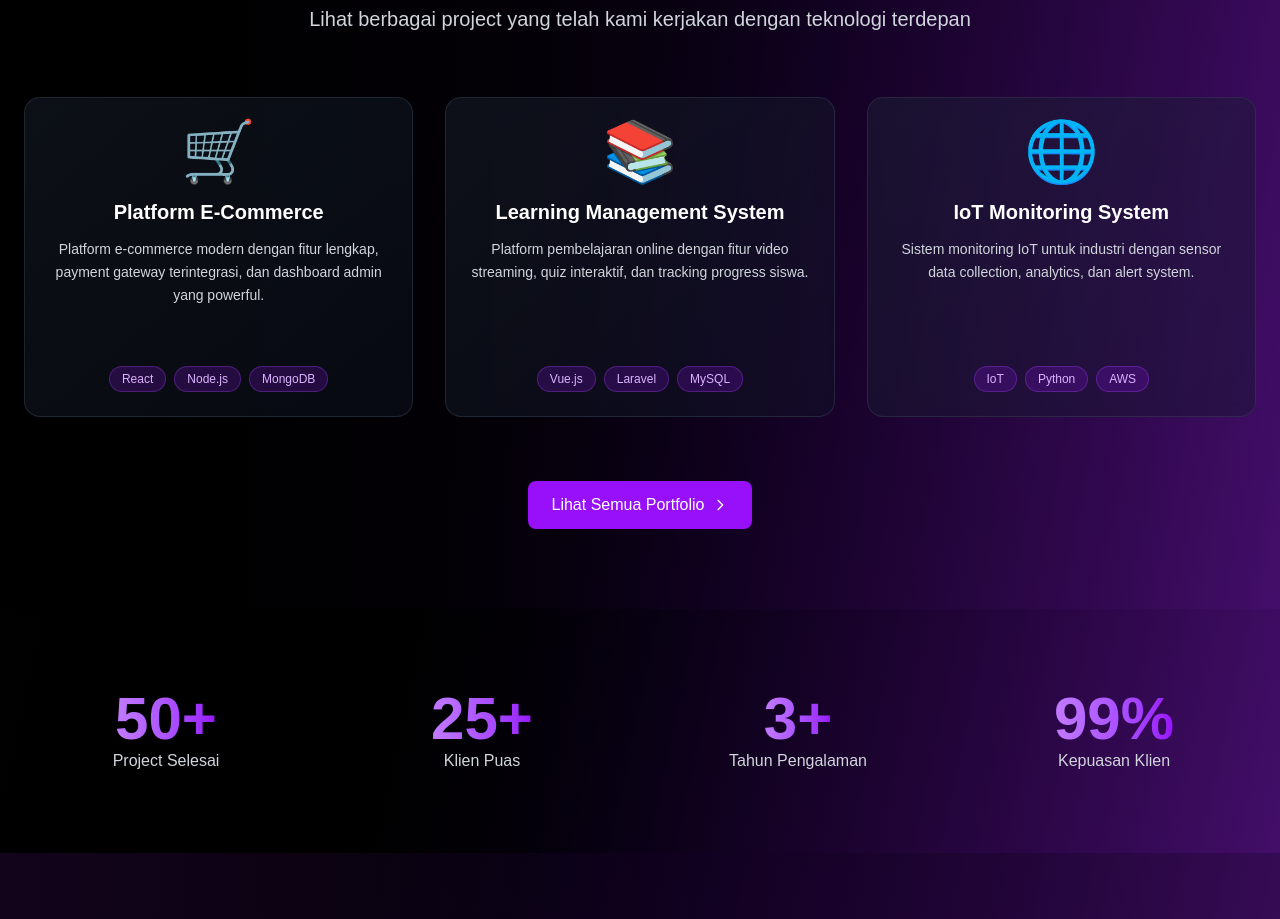
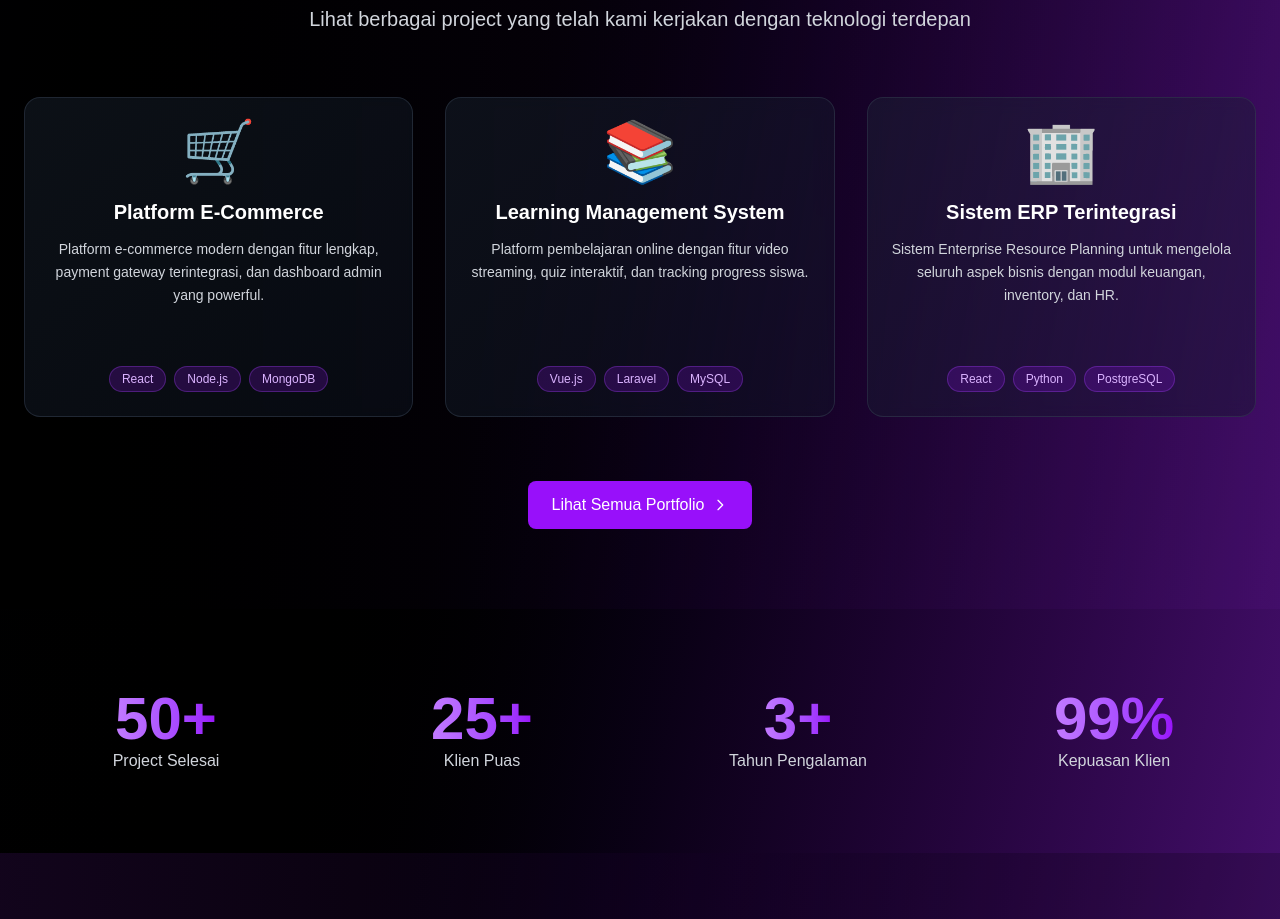
Before and after one commit to putram11/kancra-labs-landing-pages, a Next.js app: page / in a window 1280 px wide. Shown: the part 4060-4979 px from the top of the page. Built offline with nearby package versions, Linux system fonts and the light colour scheme.

Commit message:
feat: Update project translations; add ERP system project details and modify IoT project information for improved clarity and consistency

```diff
--- a/src/app/page.tsx
+++ b/src/app/page.tsx
@@ -414,10 +414,10 @@ export default function Home() {
                 color: 'from-green-500 to-blue-600'
               },
               {
-                titleKey: 'project.iot.title',
-                descKey: 'project.iot.desc',
-                tech: ['IoT', 'Python', 'AWS'],
-                image: '🌐',
+                titleKey: 'project.erp.title',
+                descKey: 'project.erp.desc',
+                tech: ['React', 'Python', 'PostgreSQL'],
+                image: '🏢',
                 color: 'from-orange-500 to-red-600'
               }
             ].map((project, index) => (
--- a/src/contexts/LanguageContext.tsx
+++ b/src/contexts/LanguageContext.tsx
@@ -143,6 +143,8 @@ const translations = {
     'project.cloud.desc': 'Dashboard manajemen cloud untuk monitoring server, database, dan infrastruktur dengan visualisasi real-time.',
     'project.lms.title': 'Learning Management System',
     'project.lms.desc': 'Platform pembelajaran online dengan fitur video streaming, quiz interaktif, dan tracking progress siswa.',
+    'project.erp.title': 'Sistem ERP Terintegrasi',
+    'project.erp.desc': 'Sistem Enterprise Resource Planning untuk mengelola seluruh aspek bisnis dengan modul keuangan, inventory, dan HR.',
     'project.iot.title': 'IoT Monitoring System',
     'project.iot.desc': 'Sistem monitoring IoT untuk industri dengan sensor data collection, analytics, dan alert system.',
 
@@ -294,6 +296,8 @@ const translations = {
     'project.cloud.desc': 'Cloud management dashboard for monitoring servers, databases, and infrastructure with real-time visualization.',
     'project.lms.title': 'Learning Management System',
     'project.lms.desc': 'Online learning platform with video streaming features, interactive quizzes, and student progress tracking.',
+    'project.erp.title': 'Integrated ERP System',
+    'project.erp.desc': 'Enterprise Resource Planning system to manage all business aspects with financial, inventory, and HR modules.',
     'project.iot.title': 'IoT Monitoring System',
     'project.iot.desc': 'IoT monitoring system for industry with sensor data collection, analytics, and alert system.',
 
```
